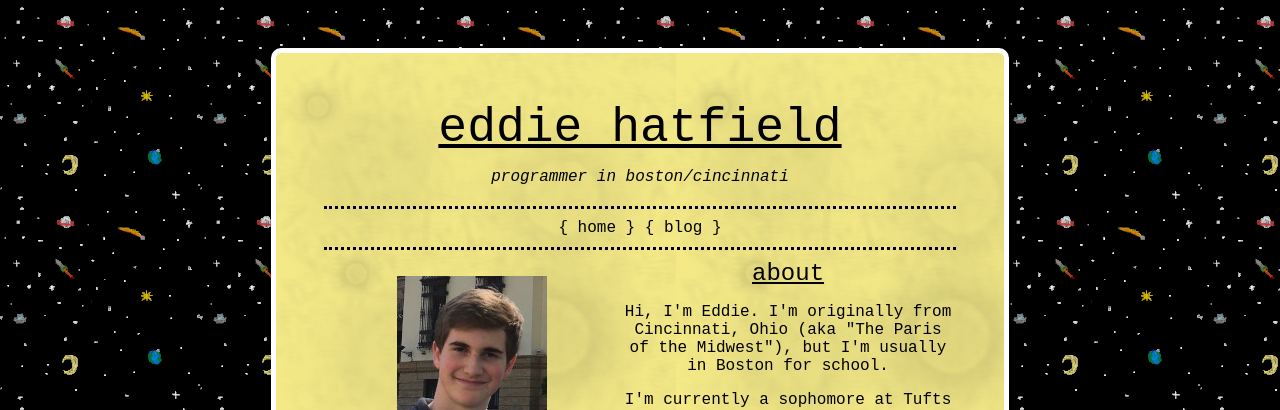
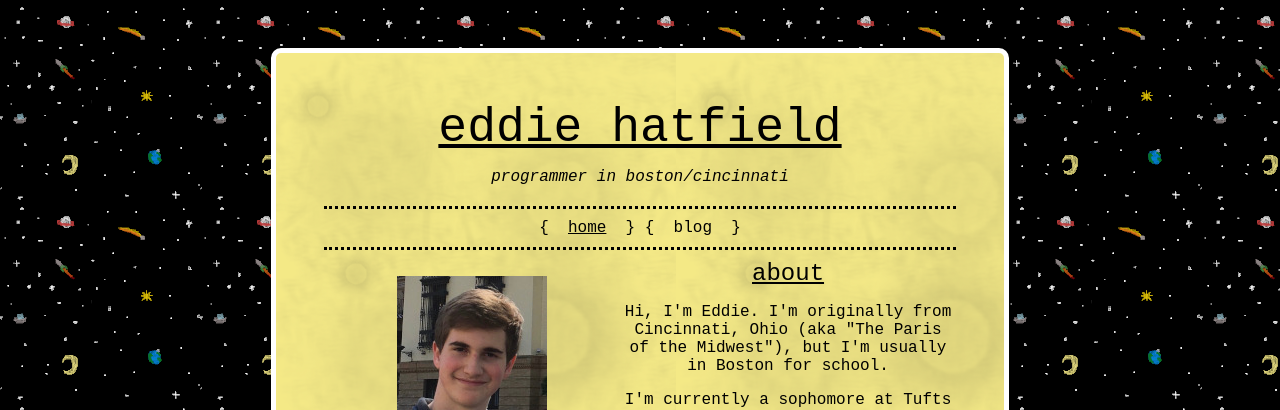
Before and after one commit to e-hat/e-hat.github.io, a Jekyll site: the page built from index.html, in a window 1280 px wide. Shown: the top 410 px of the page. Built offline with Jekyll 4.4.1, drawn with Linux system fonts in a browser that asks for light colours.

Commit message:
added underline for current page

```diff
--- a/_includes/navigation.html
+++ b/_includes/navigation.html
@@ -1,4 +1,20 @@
 <nav>
-    <a href="/" class="nav-link">{&nbsp;home&nbsp;}</a>
-    <a href="/" class="nav-link">{&nbsp;blog&nbsp;}</a>
+    <a href="/" class="nav-link">
+        {&nbsp;
+        {% if page.url == "/" %}
+        <u>home</u>
+        {% else %}
+        home
+        {% endif %}
+        &nbsp;}
+    </a>
+    <a href="/blogs" class="nav-link">
+        {&nbsp;
+        {% if page.url == "/blogs" %}
+        <u>blog</u>
+        {% else %}
+        blog
+        {% endif %}
+        &nbsp;}
+    </a>
 </nav>
```
